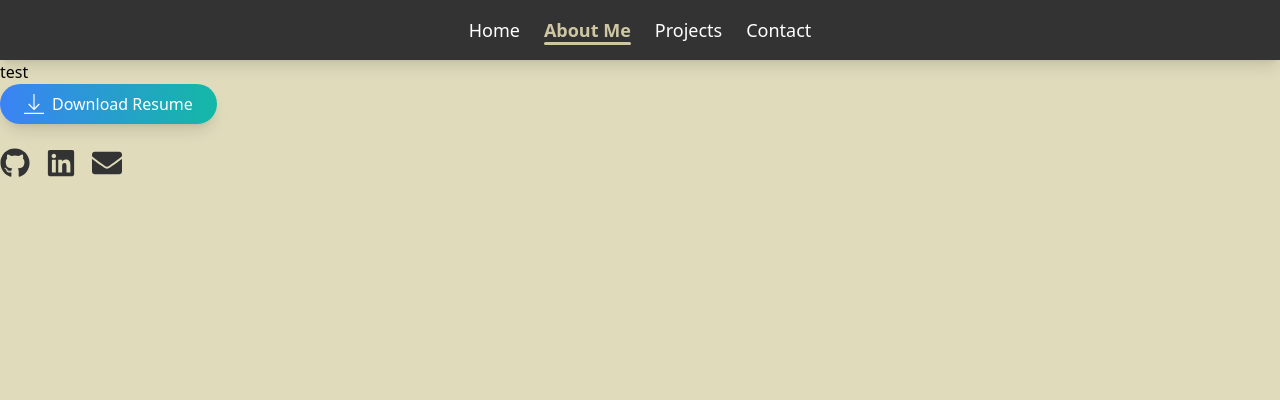
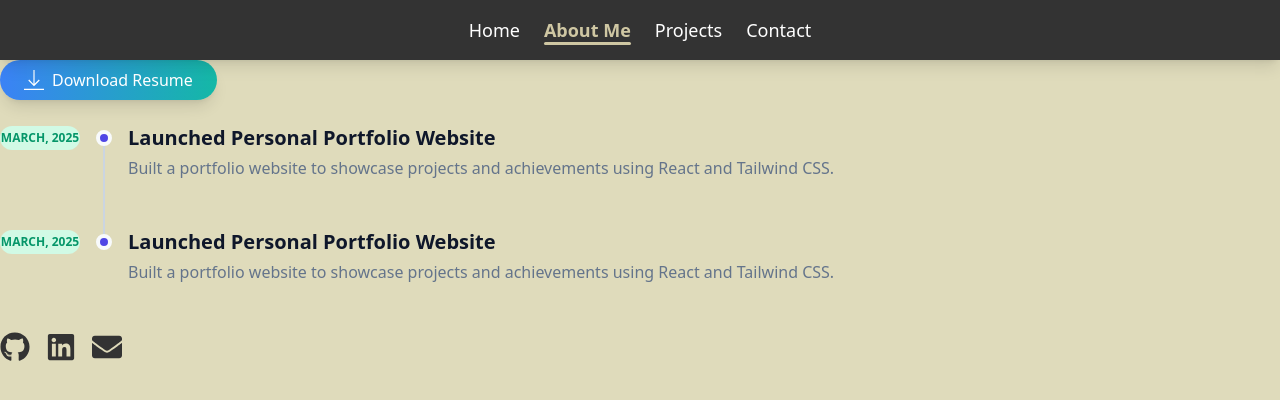
Before and after one commit to AntonIshchyk/Portfolio, a React (Create React App) app: page /about in a window 1280 px wide. Shown: the top 400 px of the page. Built offline with nearby package versions, Linux system fonts and the light colour scheme.

Commit message:
timeline start

```diff
--- /dev/null
+++ b/src/components/timeline.tsx
@@ -0,0 +1,50 @@
+const timelineData = [{
+    title: 'Launched Personal Portfolio Website',
+    description:
+      'Built a portfolio website to showcase projects and achievements using React and Tailwind CSS.',
+    date: 'March, 2025',
+  },
+  {title: 'Launched Personal Portfolio Website',
+  description:
+    'Built a portfolio website to showcase projects and achievements using React and Tailwind CSS.',
+  date: 'March, 2025',
+  },
+]
+
+interface PropsType {
+  title: string
+  description: string
+  date: string
+}
+
+const TimelineItem: React.FC<PropsType> = ({ title, description, date }) => {
+  return (
+  <div className="group relative py-6 pl-8 sm:pl-32">
+    <div className="mb-1 flex flex-col items-start before:absolute before:left-2 before:h-full before:-translate-x-1/2 before:translate-y-3 before:self-start before:bg-slate-300 before:px-px after:absolute after:left-2 after:box-content after:h-2 after:w-2 after:-translate-x-1/2 after:translate-y-1.5 after:rounded-full after:border-4 after:border-slate-50 after:bg-indigo-600 group-last:before:hidden sm:flex-row sm:before:left-0 sm:before:ml-[6.5rem] sm:after:left-0 sm:after:ml-[6.5rem]">
+      <time className="left-0 mb-3 inline-flex h-6 w-20 translate-y-0.5 items-center justify-center rounded-full bg-emerald-100 text-xs font-semibold uppercase text-emerald-600 sm:absolute sm:mb-0">
+        {date}
+      </time>
+      <div className="text-xl font-bold text-slate-900">{title}</div>
+    </div>
+    <div className="text-slate-500">{description}</div>
+  </div>
+  )
+}
+
+const Timeline = () => {
+  return (
+    <div>
+      {timelineData.length > 0 &&
+        timelineData.map((item, idx) => (
+          <TimelineItem
+            key={idx}
+            title={item.title}
+            description={item.description}
+            date={item.date}
+          />
+        ))}
+    </div>
+  )
+}
+
+export default Timeline
--- a/src/pages/about.tsx
+++ b/src/pages/about.tsx
@@ -2,18 +2,20 @@ import React from "react";
 import { TfiDownload } from "react-icons/tfi";
 import { FaGithub, FaLinkedin, FaEnvelope } from "react-icons/fa";
 import CV from "../assets/about/CV Software Developer Anton Ishchyk.pdf";
+import Timeline from "../components/timeline";
 
 
 const About: React.FC = () => {
     return (
       <>
-        <h1>test</h1>
         <a
           href={CV}
           download="CV Software Developer Anton Ishchyk.pdf"
           className="bg-gradient-to-r from-blue-500 to-teal-500 text-white py-2 px-6 rounded-full inline-flex items-center shadow-lg hover:scale-105 transition-all">
           <TfiDownload className="mr-2 text-xl" /> Download Resume
         </a>
+
+        <Timeline/>
 
         <div className="mt-6 flex space-x-4">
           <a href="https://github.com/AntonIshchyk" target="_blank" rel="noopener noreferrer" className="text-[#333] hover:text-black text-3xl">
```
